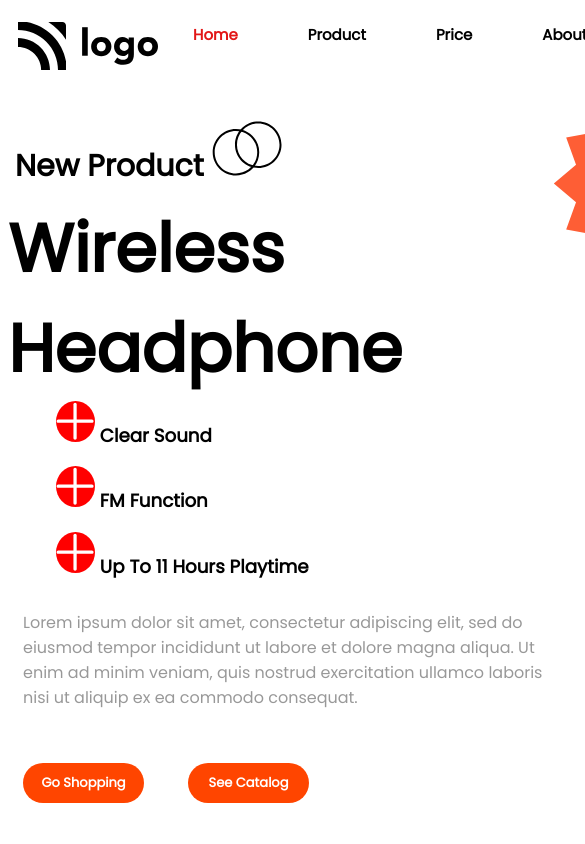
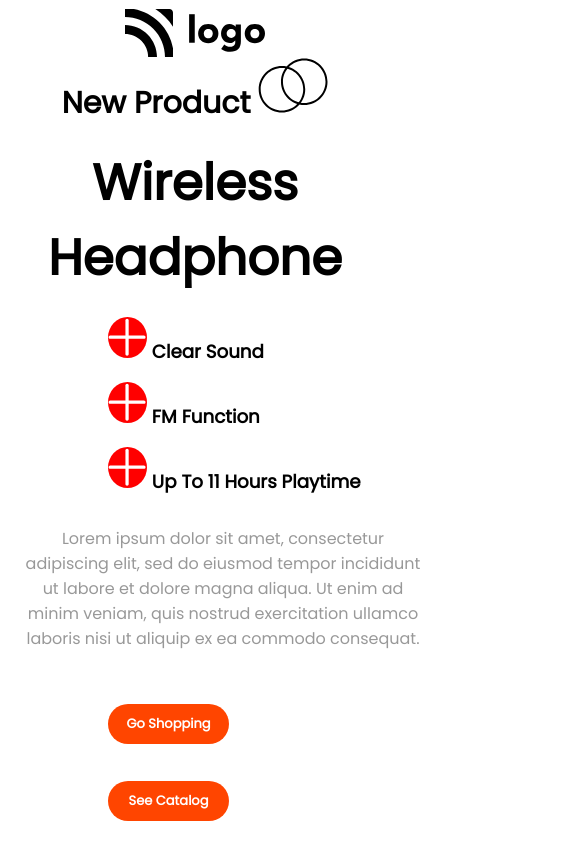
Before and after one commit to ShubhamBorade/Project-7, a website: page index.html in a window 390 px wide. Shown: the top 844 px of the page, 585 px wide, since content can reach past the window. Drawn offline with Linux system fonts and the light colour scheme.

Commit message:
second commit

```diff
--- a/css/index.css
+++ b/css/index.css
@@ -6,6 +6,10 @@ nav{
 .nav-items{
     display: flex;
     flex-direction: row;
+}
+.nav-item:hover{
+    text-decoration: underline;
+    cursor: pointer;
 }
 .nav-items h5{
     margin:5px 10px;
@@ -19,9 +23,15 @@ nav{
     width: 245px;
     margin-right: -60px;
 }
+[src="./images/actions.svg"]:hover{
+    cursor: pointer;
+}
 [src="./images/logo.svg"]{
     margin-top: 13px;
     margin-left: 10px;
+}
+[src="./images/logo.svg"]:hover{
+    cursor: pointer;
 }
 .active-item{
     color:#E21717;
@@ -77,6 +87,12 @@ nav{
     font-weight: bold;
     border:none
 
+}
+.action-btn:hover{
+    cursor: pointer;
+    color:black ;
+    background-color: white;
+    border: 1px solid black;
 }
 .intro-section{
     display: flex;
@@ -150,3 +166,57 @@ nav{
     border-radius: 50%;
     margin-top: -13px;
   }
+
+  /* media query */
+
+
+  @media (max-width:1100px){
+    .nav-items{
+        display: none;
+
+    }
+    img[src="./images/actions.svg"]{
+        display: none;
+    }
+    img[src="./images/logo.svg"]{
+        margin: 0 auto;
+    }
+    .left-section h1{
+        text-align: center;
+        margin-top: 20px;
+    }
+    .left-section h3{
+        text-align: center;
+        margin: 0 auto;
+    }
+    .sub-headlines{
+     margin-top: 20px;
+     margin-left: 100px;
+    }
+    .action-btns{
+        margin-left: 100px;
+        align-items: center;
+    }
+    .text{
+        text-align: center;
+    }
+  }
+  @media (max-width:1150px) {
+    .intro-section{
+        display: flex;
+        flex-direction: column;
+        margin: 0 auto;
+    }
+    .right-section{
+        margin-top: 25px;
+    }
+
+  }
+  @media (max-width:768px){
+    .text{
+        width: 400px;
+    }
+    .left-section h1{
+        font-size: 50px;
+    }
+}
```
Also changed, not shown: readme.md (added).
